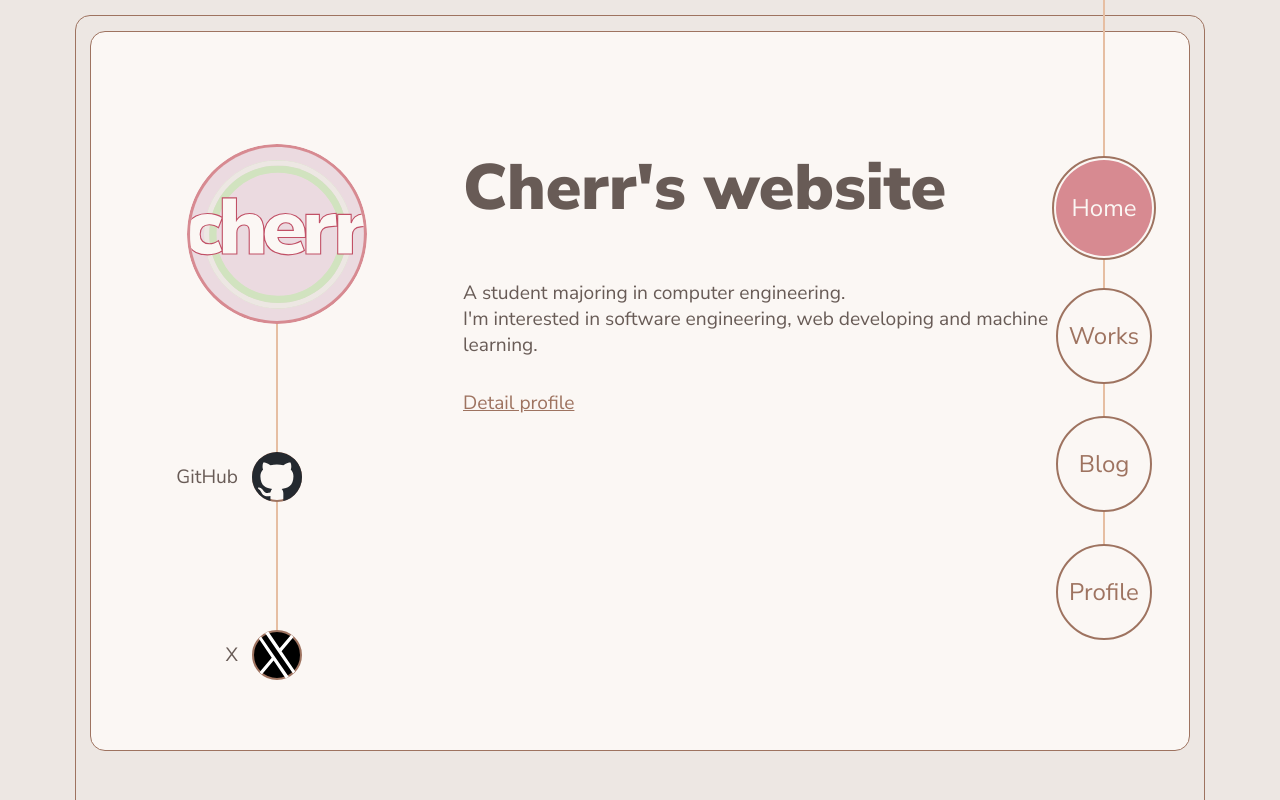
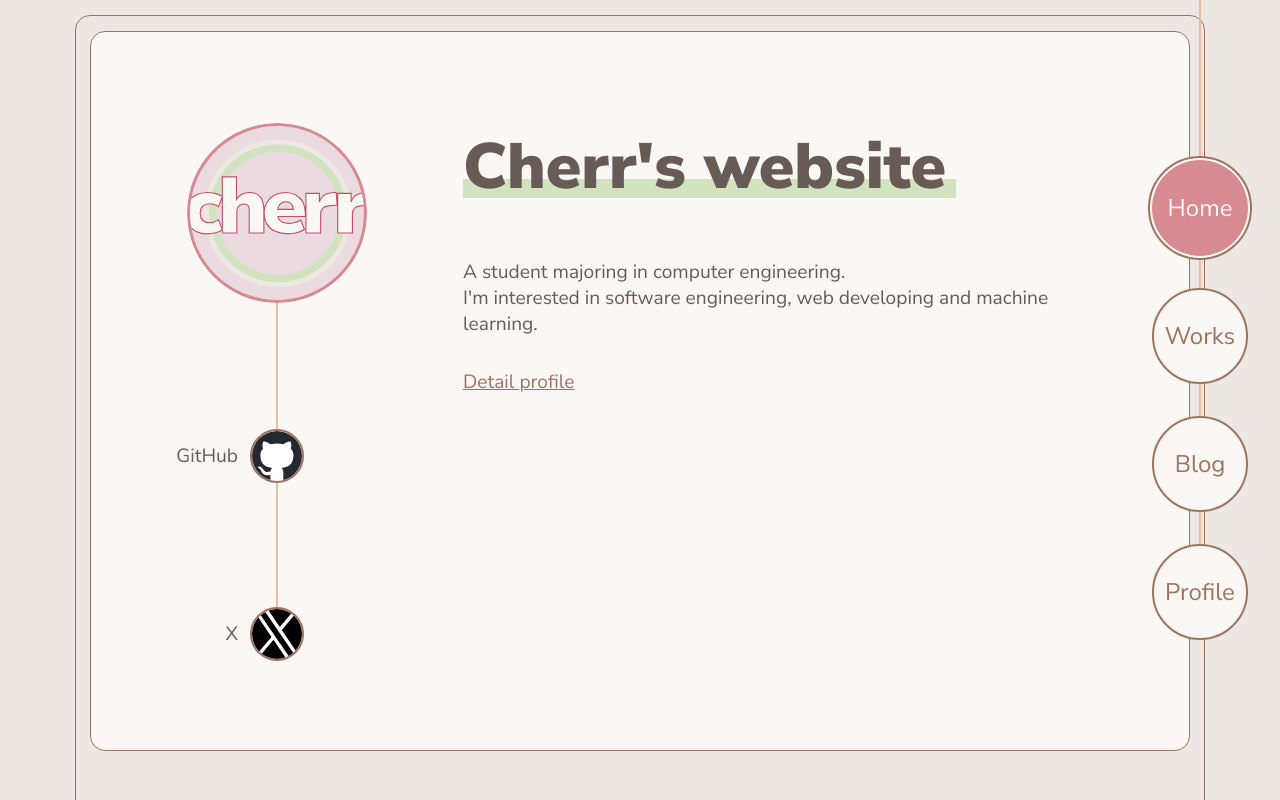
Before and after one commit to cherr0406/cherr0406.github.io, a Next.js app: page / in a window 1280 px wide. Shown: the top 800 px of the page. Built offline with nearby package versions, Linux system fonts and the light colour scheme.

Commit message:
feat: add decorations

```diff
--- a/src/app/components/components.module.css
+++ b/src/app/components/components.module.css
@@ -1,13 +1,17 @@
 .nav {
   position: fixed;
   top: 50%;
-  right: 6rem;
+  right: 0;
   display: flex;
   flex-direction: column;
   align-items: center;
   z-index: 1;
-  margin: 0 2rem;
+  margin-right: 2rem;
   transform: translate(0, -50%);
+}
+
+.nav a {
+  text-decoration: none;
 }
 
 .navLink {
@@ -22,6 +26,12 @@
   color: var(--secondary-text);
   background-color: var(--light-background);
   font-size: 1.5rem;
+}
+
+.navLink:hover {
+  background-color: var(--primary);
+  color: var(--light-background);
+  border: none;
 }
 
 .navLink.active {
@@ -67,3 +77,13 @@
   text-align: center;
   margin: 1rem 0;
 }
+
+/* animation */
+@keyframes fadeIn {
+  from {
+    opacity: 0;
+  }
+  to {
+    opacity: 1;
+  }
+}
--- a/src/app/globals.css
+++ b/src/app/globals.css
@@ -68,8 +68,15 @@
   border: var(--secondary-text) 1px solid;
 }
 
-main section:first-child {
-  height: 90vh;
+main section#home {
+  min-height: 90vh;
+  display: flex;
+  justify-content: center;
+  align-items: center;
+}
+
+main section p,ul {
+  font-size: 1.1rem;
 }
 
 main section:last-child {
@@ -77,8 +84,8 @@
 }
 
 a {
-  color: inherit;
-  text-decoration: none;
+  text-decoration: underline;
+  color: var(--secondary-text);
 }
 
 h1 {
@@ -96,15 +103,17 @@
 h3 {
   font-weight: 600;
   font-size: 2rem;
-  margin-bottom: 1rem;
+  margin: 2rem 0 1rem;
 }
 
-p, p * {
+p,
+p * {
   font-size: 1rem;
 }
 
 ul {
   margin-bottom: 1rem;
+  line-height: 1.5;
 }
 
 @media (prefers-color-scheme: dark) {
--- a/src/app/page.module.css
+++ b/src/app/page.module.css
@@ -1,7 +1,20 @@
 .home {
   display: flex;
-  height: 90vh;
-  padding-top: 3rem;
+}
+
+.title {
+  position: relative;
+  display: inline-block;
+  z-index: 0;
+}
+.titleLine {
+  position: absolute;
+  display: block;
+  width: 102%;
+  height: 1.2rem;
+  bottom: 0.8rem;
+  z-index: -1;
+  background-color: var(--accent);
 }
 
 .icons {
@@ -44,7 +57,8 @@
   justify-content: center;
   align-items: center;
   border-radius: 50%;
-  border: var(--secondary-text) 2px solid;
+  outline: var(--secondary-text) 2px solid;
+  background-color: #fff;
 }
 .iconImage {
   border-radius: 50%;
--- a/src/app/page.tsx
+++ b/src/app/page.tsx
@@ -55,7 +55,9 @@
         </div>
       </div>
       <div className={styles.description}>
-        <h1>Cherr&apos;s website</h1>
+        <h1 className={styles.title}>
+          <div className={styles.titleLine}></div>Cherr&apos;s website
+        </h1>
         <p>
           A student majoring in computer engineering. <br />
           I&apos;m interested in software engineering, web developing and machine learning.
```
